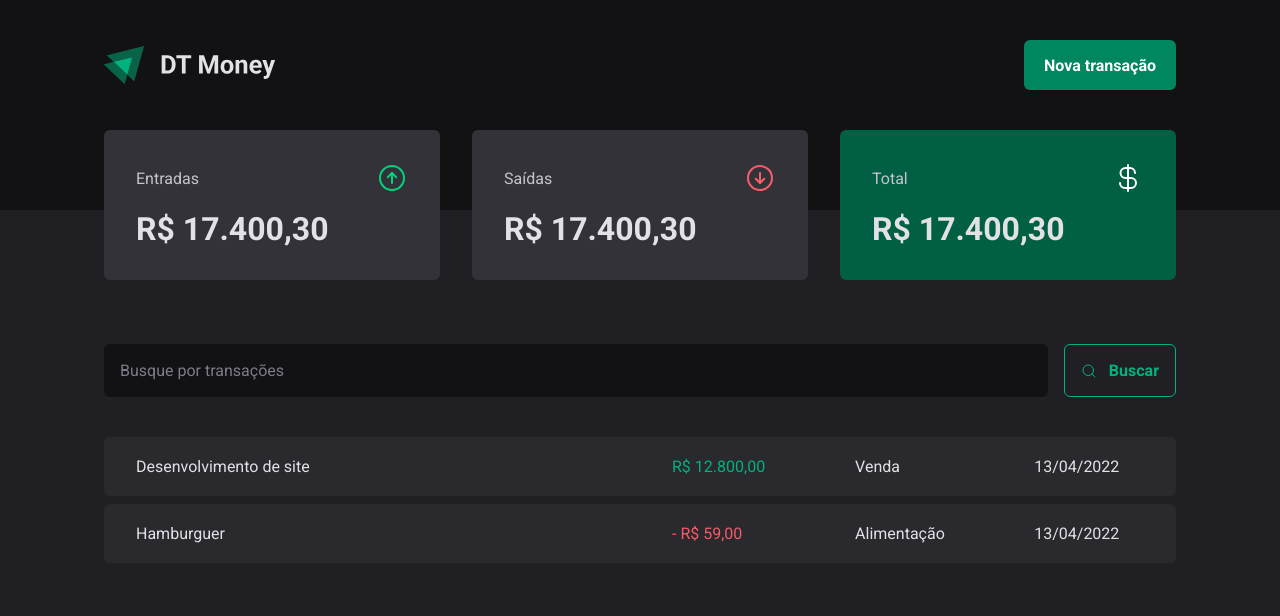
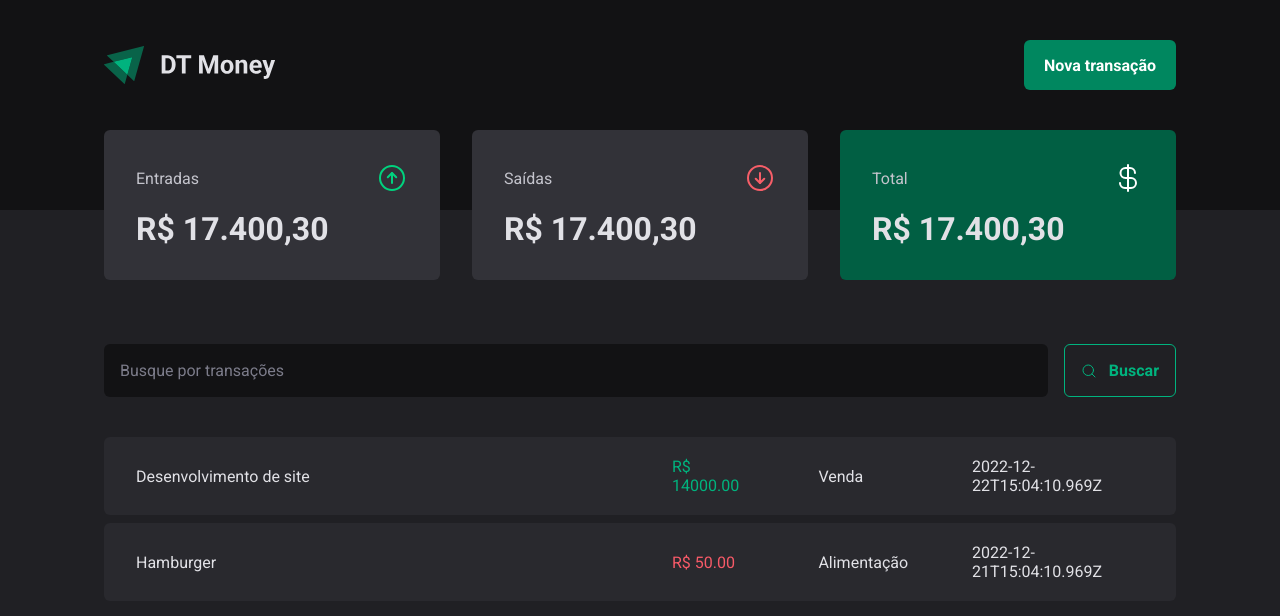
Before and after one commit to oseasmoreto/rocketseat-ignite-react-03-dt-money, a React (Vite) app: page / in a window 1280 px wide. Shown: the top 616 px of the page. Built offline with nearby package versions, Linux system fonts and the light colour scheme; data requests are answered from the project's data file.

Commit message:
Integra linstagem de transações com a API

```diff
--- a/src/pages/Transactions/index.tsx
+++ b/src/pages/Transactions/index.tsx
@@ -1,3 +1,4 @@
+import { useEffect, useState } from 'react'
 import { Header } from '../../components/Header'
 import { Summary } from '../../components/Summary'
 import { SearchForm } from './components/SearchForm'
@@ -7,7 +8,29 @@
   TransactionsTable,
 } from './styles'
 
+interface Transaciton {
+  id: number
+  description: string
+  type: 'income' | 'outcome'
+  price: number
+  category: string
+  createdAt: string
+}
+
 export function Transactions() {
+  const [transactions, setTransactions] = useState<Transaciton[]>([])
+
+  async function loadTransactions() {
+    const response = await fetch('http://localhost:3000/transactions')
+    const data = await response.json()
+
+    setTransactions(data)
+  }
+
+  useEffect(() => {
+    loadTransactions()
+  }, [])
+
   return (
     <div>
       <Header />
@@ -16,22 +39,20 @@
         <SearchForm />
         <TransactionsTable>
           <tbody>
-            <tr>
-              <td width="50%">Desenvolvimento de site</td>
-              <td>
-                <PriceHighlight variant="income">R$ 12.800,00</PriceHighlight>
-              </td>
-              <td>Venda</td>
-              <td>13/04/2022</td>
-            </tr>
-            <tr>
-              <td width="50%">Hamburguer</td>
-              <td>
-                <PriceHighlight variant="outcome"> - R$ 59,00</PriceHighlight>
-              </td>
-              <td>Alimentação</td>
-              <td>13/04/2022</td>
-            </tr>
+            {transactions.map((transaction) => {
+              return (
+                <tr key={transaction.id}>
+                  <td width="50%">{transaction.description}</td>
+                  <td>
+                    <PriceHighlight variant={transaction.type}>
+                      R$ {transaction.price.toFixed(2)}
+                    </PriceHighlight>
+                  </td>
+                  <td>{transaction.category}</td>
+                  <td>{transaction.createdAt}</td>
+                </tr>
+              )
+            })}
           </tbody>
         </TransactionsTable>
       </TransactionsContainer>
```
